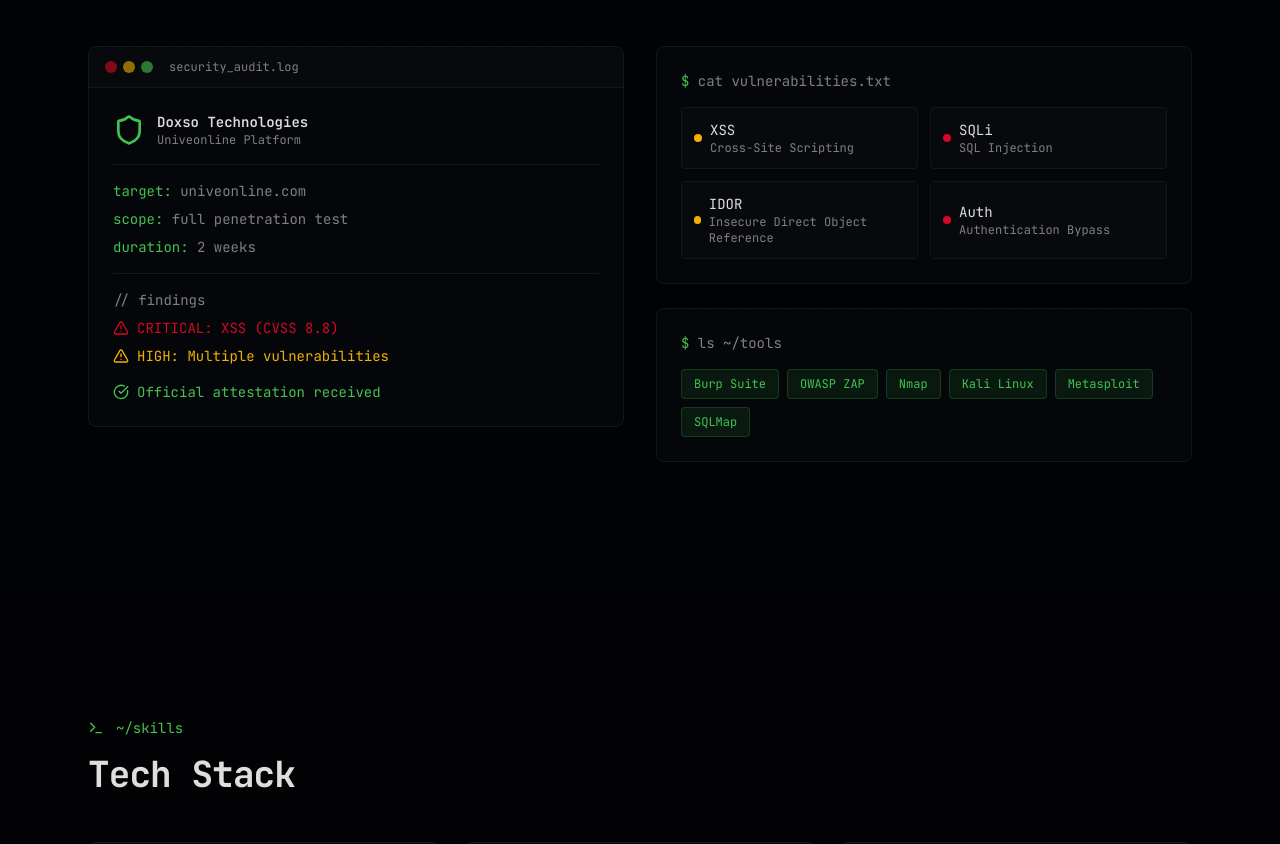
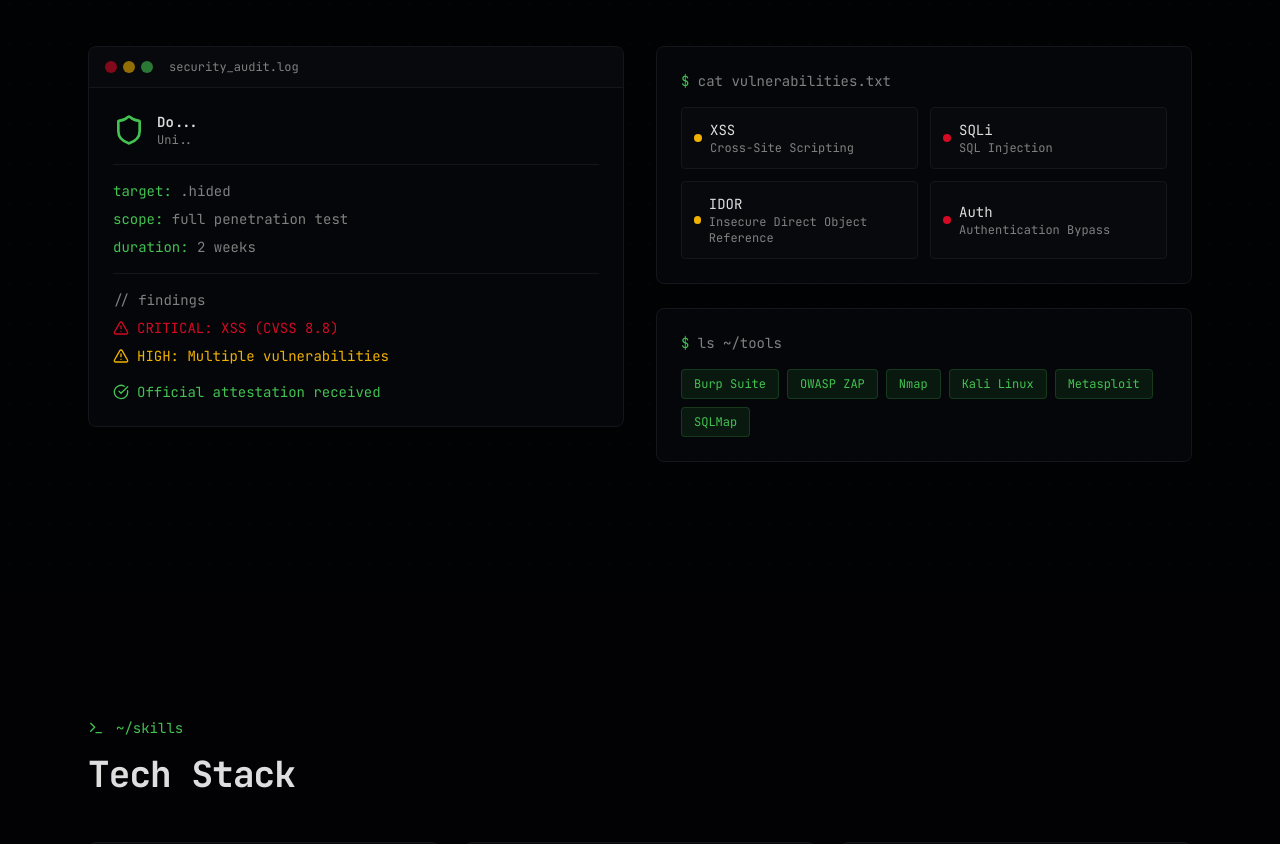
Before and after one commit to HediChouaieb/My--Cv, a Next.js app: page / in a window 1280 px wide. Shown: the part 2691-3535 px from the top of the page. Built offline with nearby package versions, Linux system fonts and the light colour scheme.

Commit message:
Update pentesting-section.tsx

```diff
--- a/components/pentesting-section.tsx
+++ b/components/pentesting-section.tsx
@@ -58,14 +58,14 @@ export function PentestingSection() {
                 <div className="flex items-center gap-3 pb-4 border-b border-border">
                   <Shield className="w-8 h-8 text-accent" />
                   <div>
-                    <div className="text-foreground font-semibold">Doxso Technologies</div>
-                    <div className="text-muted-foreground text-xs">Univeonline Platform</div>
+                    <div className="text-foreground font-semibold">Do...</div>
+                    <div className="text-muted-foreground text-xs">Uni..</div>
                   </div>
                 </div>
 
                 <div className="space-y-2 text-muted-foreground">
                   <div>
-                    <span className="text-accent">target:</span> univeonline.com
+                    <span className="text-accent">target:</span> .hided
                   </div>
                   <div>
                     <span className="text-accent">scope:</span> full penetration test
```
